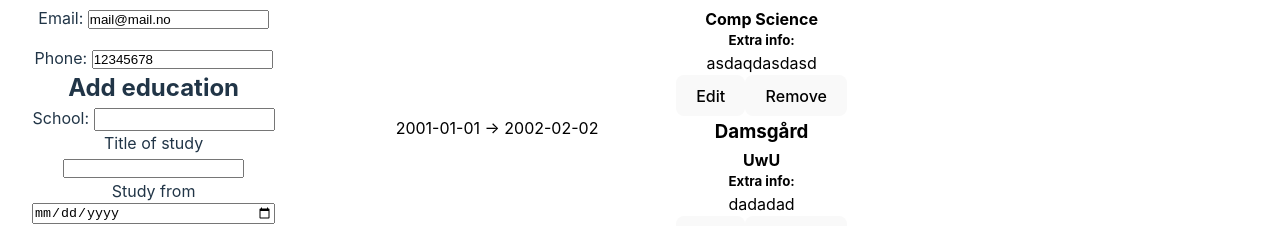
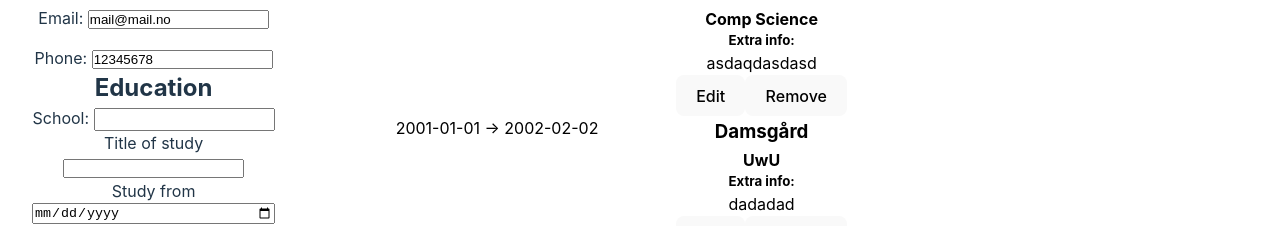
Before and after one commit to ATlexEide/cv-app, a React (Vite) app: page / in a window 1280 px wide. Shown: the part 154-380 px from the top of the page. Built offline with nearby package versions, Linux system fonts and the light colour scheme.

Commit message:
Update heading

```diff
--- a/src/Components/Forms/EcucationalExpForm.jsx
+++ b/src/Components/Forms/EcucationalExpForm.jsx
@@ -30,7 +30,7 @@ function EducationalExpForm({ addCard }) {
 
   return (
     <>
-      <h2>Add education</h2>
+      <h2>Education</h2>
       <EducationInput
         index={0}
         label="School"
```
